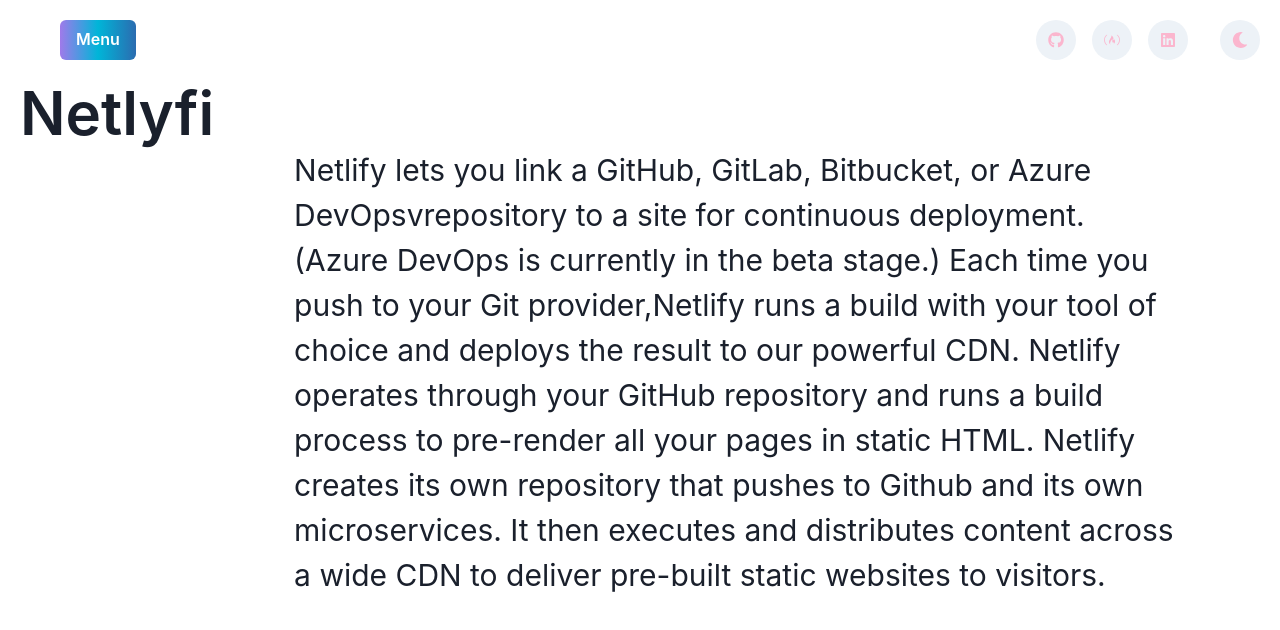
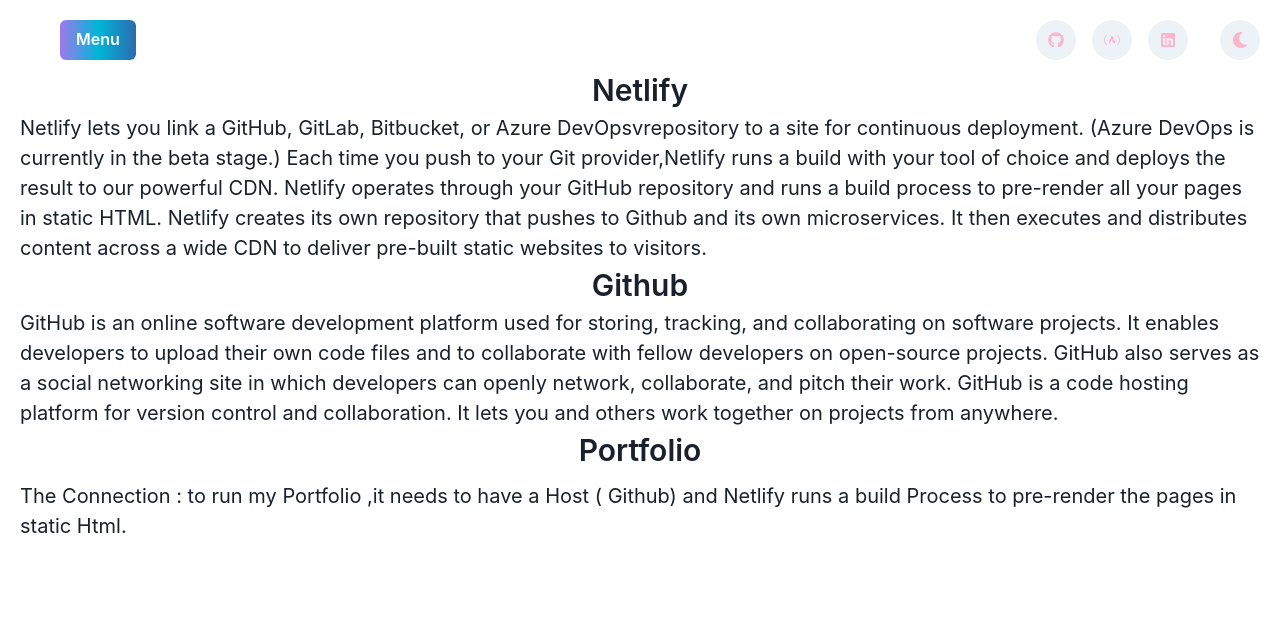
Before and after one commit to mateasportfolio/mtportfolio, a React (Create React App) app: page /code in a window 1280 px wide. Shown: the top 630 px of the page. Built offline with nearby package versions, Linux system fonts and the light colour scheme.

Commit message:
changed text

```diff
--- a/src/pages/Code.js
+++ b/src/pages/Code.js
@@ -1,4 +1,4 @@
-import { Box, Flex, Text, useMediaQuery } from "@chakra-ui/react";
+import { Box, Flex, Text, useMediaQuery, VStack } from "@chakra-ui/react";
 import React from "react";
 
 const Code = () => {
@@ -7,14 +7,15 @@ const Code = () => {
   return (
     <Flex>
       <Box mt={isNotSmallerScreen ? "0" : 16} align="flex-start">
-        <Text fontSize="6xl" fontWeight="semibold">
-          Netlyfi
+        <VStack>
+          <Text fontSize="3xl" fontWeight="semibold">
+            Netlify
           </Text>
-      </Box>
-      <Text fontSize="3xl" p="20">
+        </VStack>
+        <Text fontSize="xl">
           Netlify lets you link a GitHub, GitLab, Bitbucket, or Azure
-        DevOpsvrepository to a site for continuous deployment. (Azure DevOps is
-        currently in the beta stage.) Each time you push to your Git
+          DevOpsvrepository to a site for continuous deployment. (Azure DevOps
+          is currently in the beta stage.) Each time you push to your Git
           provider,Netlify runs a build with your tool of choice and deploys the
           result to our powerful CDN. Netlify operates through your GitHub
           repository and runs a build process to pre-render all your pages in
@@ -22,6 +23,34 @@ const Code = () => {
           and its own microservices. It then executes and distributes content
           across a wide CDN to deliver pre-built static websites to visitors.
         </Text>
+        <VStack>
+          <Text fontSize="3xl" fontWeight="semibold">
+            Github
+          </Text>
+        </VStack>
+        <VStack>
+          <Text fontSize="xl">
+            GitHub is an online software development platform used for storing,
+            tracking, and collaborating on software projects. It enables
+            developers to upload their own code files and to collaborate with
+            fellow developers on open-source projects. GitHub also serves as a
+            social networking site in which developers can openly network,
+            collaborate, and pitch their work. GitHub is a code hosting platform
+            for version control and collaboration. It lets you and others work
+            together on projects from anywhere.
+          </Text>
+        </VStack>
+        <VStack>
+          <Text fontSize="3xl" fontWeight="semibold">
+            Portfolio
+          </Text>
+          <Text fontSize="xl">
+            The Connection : to run my Portfolio ,it needs to have a Host (
+            Github) and Netlify runs a build Process to pre-render the pages in
+            static Html.
+          </Text>
+        </VStack>
+      </Box>
     </Flex>
   );
 };
```
Lines whose indentation alone changed are shown as unchanged.
